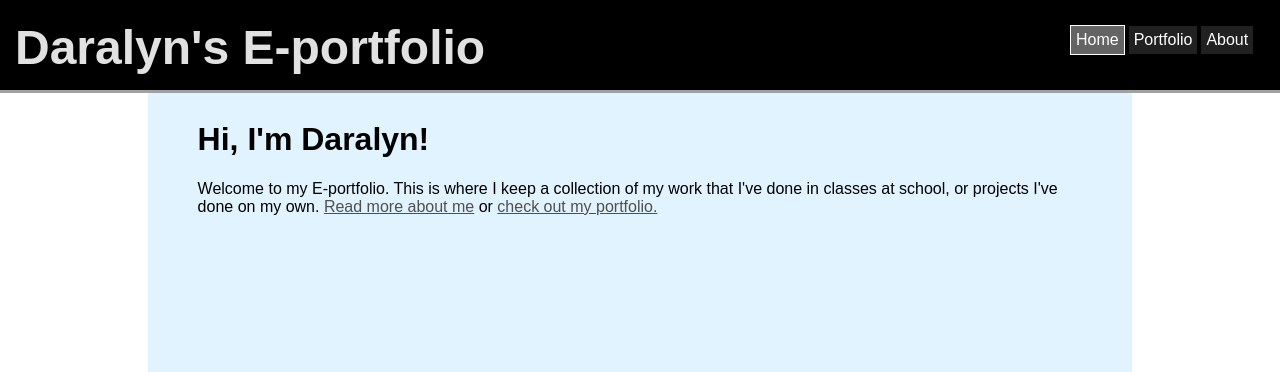
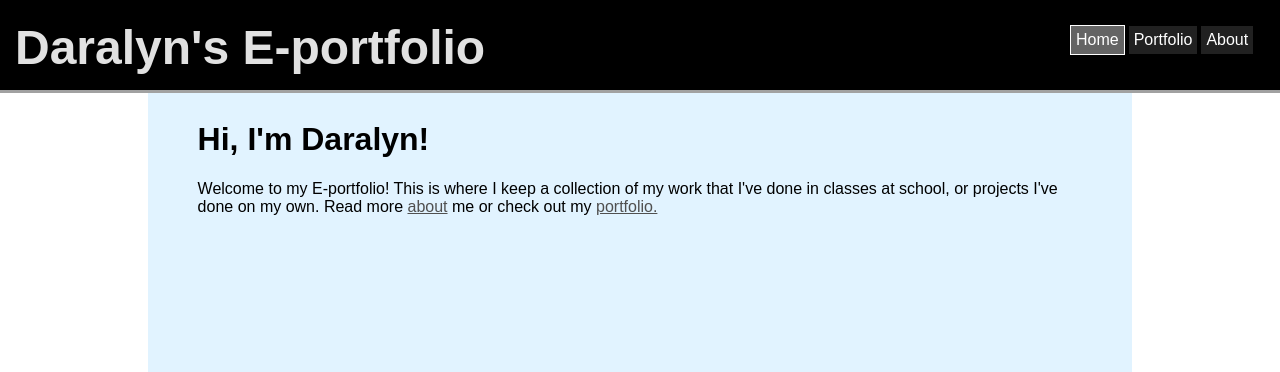
Before and after one commit to daralyn/daralyn.github.io, a Jekyll site: the page built from index.html, in a window 1280 px wide. Shown: the top 372 px of the page. Built offline with Jekyll 4.4.1, drawn with Linux system fonts in a browser that asks for light colours.

Commit message:
Update index.html

```diff
--- a/index.html
+++ b/index.html
@@ -16,6 +16,6 @@ title: Daralyn's Home Page
 
 <div class="blurb">
 	<h1>Hi, I'm Daralyn!</h1>
-				<p>Welcome to my E-portfolio. This is where I keep a collection of my work that I've done in classes at school, or projects I've done on my own.
-					<a class="readandcheck" href="/about">Read more about me</a> or <a class="readandcheck" href="/portfolio"> check out my portfolio.</a> </p>
+				<p>Welcome to my E-portfolio! This is where I keep a collection of my work that I've done in classes at school, or projects I've done on my own.
+					Read more <a class="readandcheck" href="/about">about</a> me or check out my <a class="readandcheck" href="/portfolio"> portfolio.</a> </p>
 </div><!-- /.blurb -->
```
